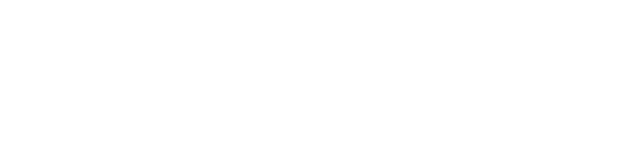
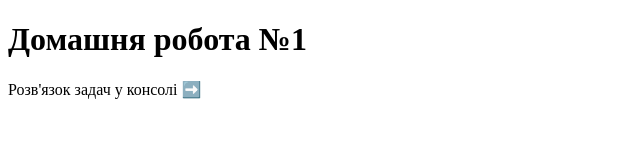
Before and after one commit to sofi-dobriak/goit-js-hw-01, a plain HTML site: page index.html in a window 1280 px wide. Shown: the whole page, without its empty margins (0-640 px from the left). Drawn offline with Linux system fonts and the light colour scheme.

Commit message:
Add description

```diff
--- a/index.html
+++ b/index.html
@@ -8,6 +8,9 @@
 </head>
 
 <body>
+    <h1>Домашня робота №1</h1>
+    <p>Розв'язок задач у консолі ➡️</p>
+
     <script src="./js/task-1.js"></script>
     <script src="./js/task-2.js"></script>
     <script src="./js/task-3.js"></script>
```
